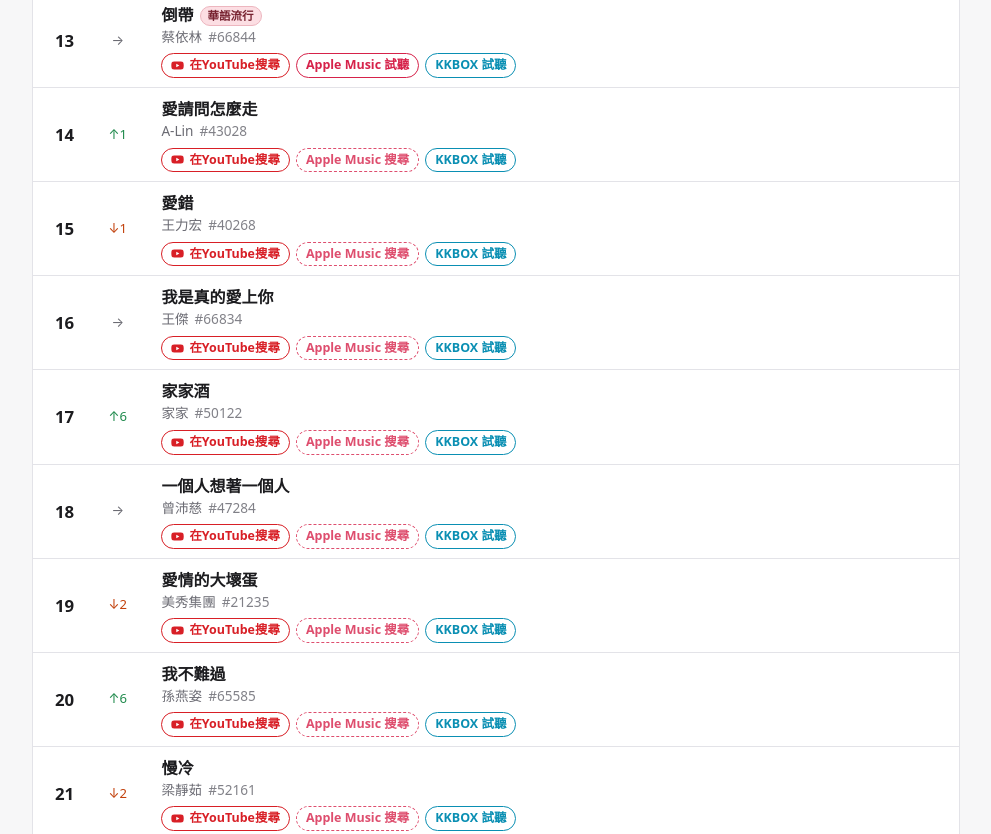
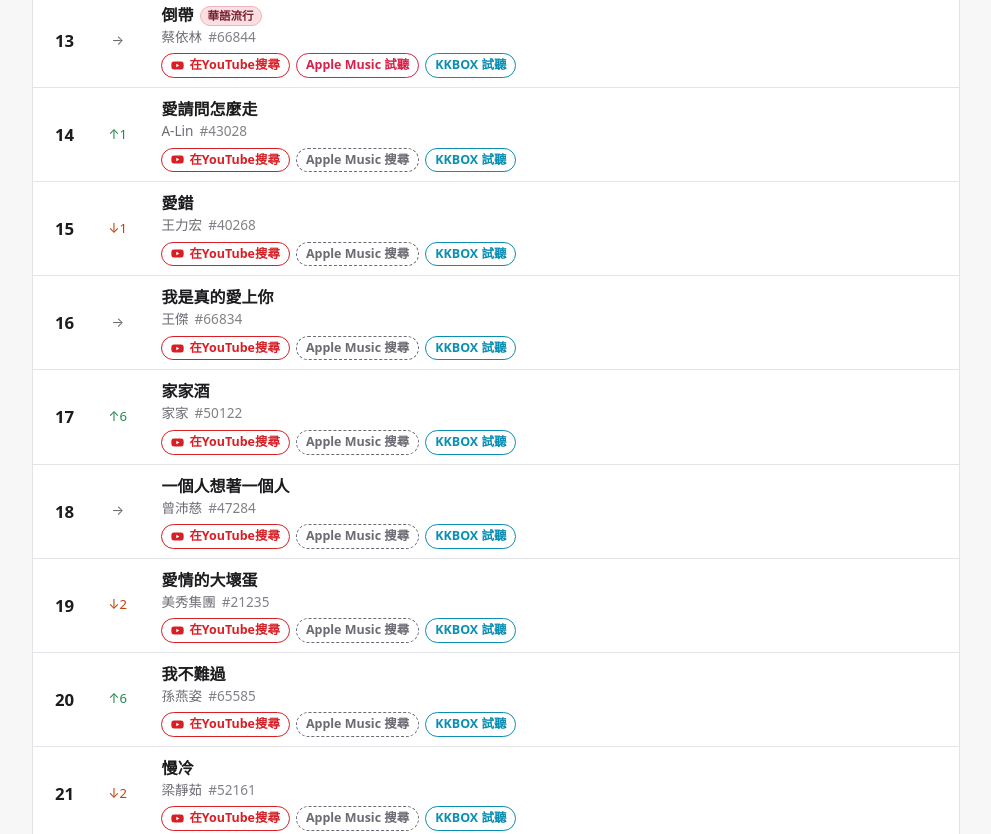
Before and after one commit to Hikari-Tsai/ktv-charts, a plain HTML site: page site/index.html in a window 1280 px wide. Shown: the part 1434-2268 px from the top of the page, without its empty margins (144-1135 px from the left). Drawn offline with Linux system fonts and the light colour scheme.

Commit message:
Show search-only listen buttons in gray
Co-Authored-By: Claude Opus 5.5 <noreply@anthropic.com>

```diff
--- a/site/style.css
+++ b/site/style.css
@@ -250,7 +250,7 @@ td.col-change { font-size: 0.82rem; font-variant-numeric: tabular-nums; text-ali
 .btn.yt { --c: var(--yt); }
 .btn.apple { --c: var(--apple); }
 .btn.kkbox { --c: var(--kkbox); }
-.btn.search { border-style: dashed; opacity: 0.8; }
+.btn.search { --c: var(--muted); border-style: dashed; }
 
 .empty { padding: 24px; text-align: center; color: var(--muted); margin: 0; }
 
```
